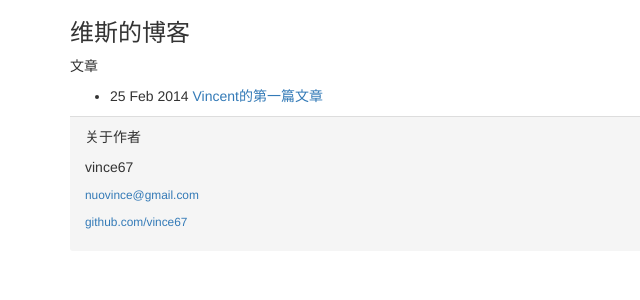
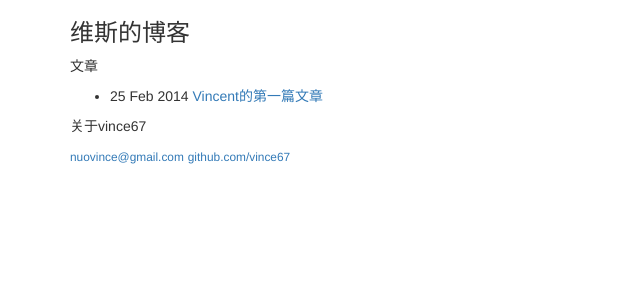
Before and after one commit to vince67/vince67.github.io, a Jekyll site: the page built from index.html, in a window 1280 px wide. Shown: the top 300 px of the page, without its empty margins (0-640 px from the left). Built offline with Jekyll 4.4.1, drawn with Linux system fonts in a browser that asks for light colours; nearby versions of some CDN libraries.

Commit message:
FIX: fixed footer

```diff
--- a/_layouts/default.html
+++ b/_layouts/default.html
@@ -9,12 +9,11 @@
 <body>
     <div class="container">
         {{ content }}
-        <div class="panel-footer">
-            <p>关于作者</p>
-            <p>vince67</p>
-            <p><small><a href="nuovince@gmail.com">nuovince@gmail.com</a></small></p>
-            <p><small><a href="http://github.com/hueidou/">github.com/vince67</a></small></p>
-        </div>
+            <p>关于vince67</p>
+            <p>
+                <small><a href="nuovince@gmail.com">nuovince@gmail.com</a></small>
+                <small><a href="http://github.com/hueidou/">github.com/vince67</a></small>
+            </p>
     </div>
 </body>
 </html>
```
